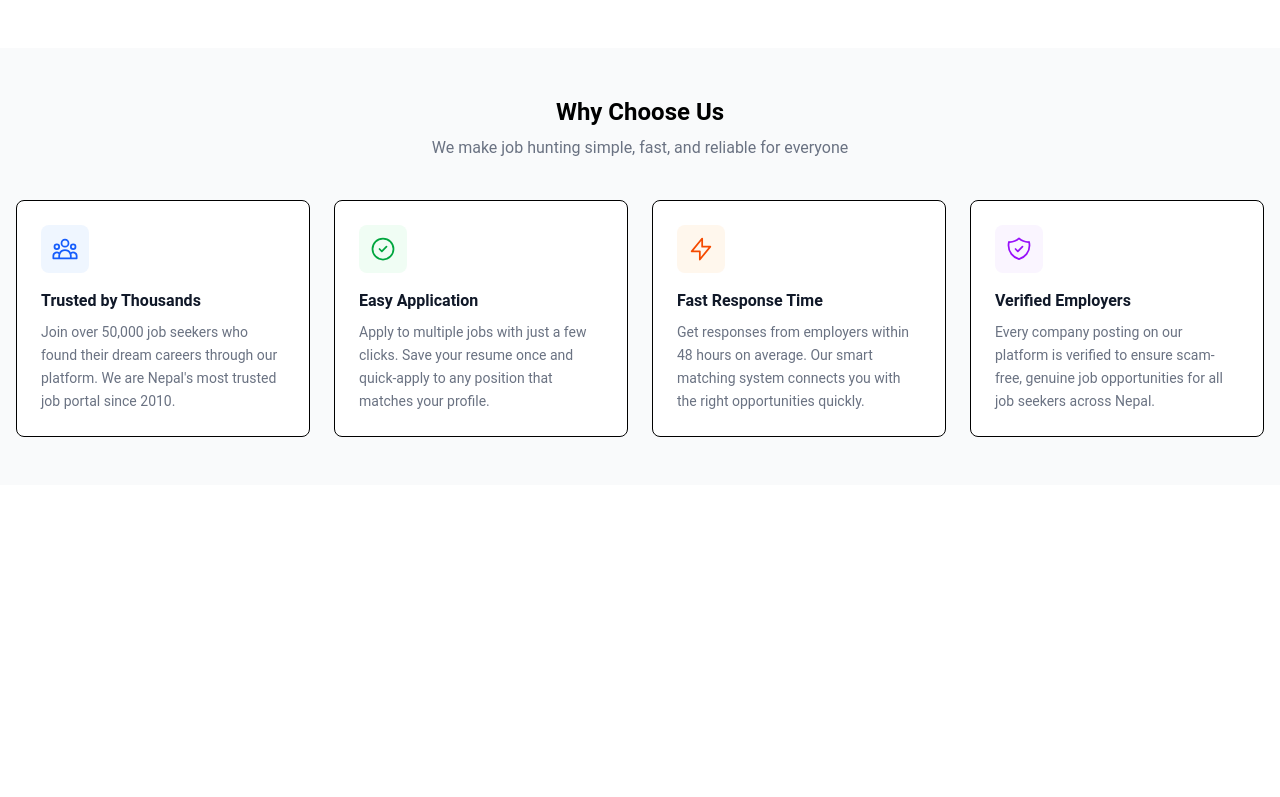
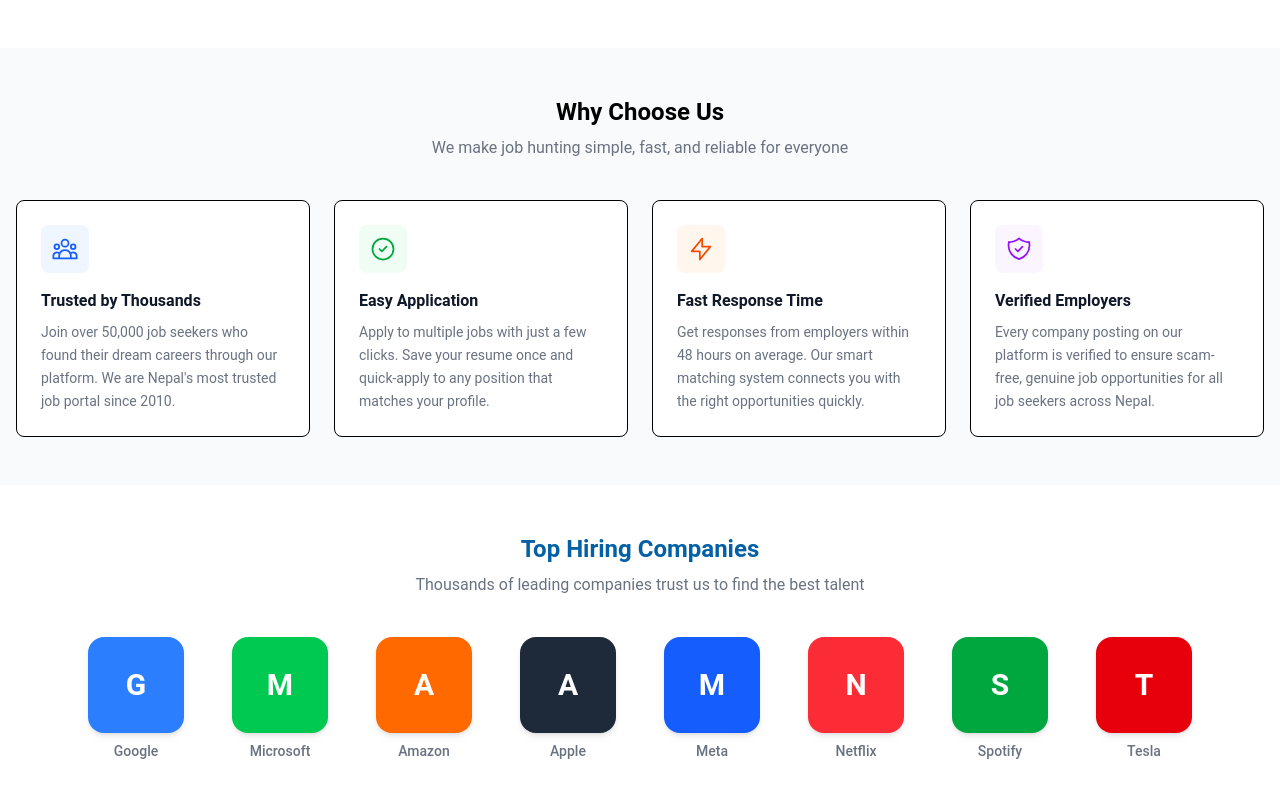
Before and after one commit to raisalomi595/JobNepal, a React app: page / in a window 1280 px wide. Shown: the part 2201-2998 px from the top of the page. Before the commit the page ends 2686 px from the top, so only its background shows below. Built offline with nearby package versions, Linux system fonts and the light colour scheme; the HTML template or start-up script is replaced by a standard one.

Commit message:
feat: Companies file added

```diff
--- a/src/App.jsx
+++ b/src/App.jsx
@@ -22,6 +22,7 @@ import JobSidebar from "./components/JobSidebar";
 import FeaturedJobs from "./components/FeaturedJobs";
 import PopularCategories from "./components/PopularCategories";
 import WhyChooseUs from "./components/WhyChooseUs";
+import TopCompanies from "./components/TopCompanies";
 
 function App() {
   return (
@@ -54,6 +55,7 @@ function App() {
       <FeaturedJobs />
       <PopularCategories />
       <WhyChooseUs />
+      <TopCompanies />
     </div>
   );
 }
--- /dev/null
+++ b/src/components/TopCompanies.jsx
@@ -0,0 +1,38 @@
+const companies = [
+  { name: "Google", initial: "G", color: "bg-blue-500" },
+  { name: "Microsoft", initial: "M", color: "bg-green-500" },
+  { name: "Amazon", initial: "A", color: "bg-orange-500" },
+  { name: "Apple", initial: "A", color: "bg-gray-800" },
+  { name: "Meta", initial: "M", color: "bg-blue-600" },
+  { name: "Netflix", initial: "N", color: "bg-red-500" },
+  { name: "Spotify", initial: "S", color: "bg-green-600" },
+  { name: "Tesla", initial: "T", color: "bg-red-600" },
+];
+
+export default function TopCompanies() {
+  return (
+    <section className="py-12 bg-white">
+      <div className="container mx-auto px-4">
+        <div className="text-center mb-10">
+          {/* ✅ Fixed: removed all the backslashes */}
+          <h2 className="text-2xl font-bold text-[#0261a6]">
+            Top Hiring Companies
+          </h2>
+          <p className="mt-2 text-gray-500">
+            Thousands of leading companies trust us to find the best talent
+          </p>
+        </div>
+        <div className="flex flex-wrap items-center justify-center gap-8 md:gap-12">
+          {companies.map((company) => (
+            <a key={company.name} href="#" className="group flex flex-col items-center gap-2">
+              <div className={`w-20 h-20 md:w-24 md:h-24 ${company.color} rounded-2xl flex items-center justify-center shadow-md group-hover:shadow-xl group-hover:-translate-y-1 transition-all duration-300`}>
+                <span className="text-2xl md:text-3xl font-bold text-white">{company.initial}</span>
+              </div>
+              <span className="text-sm font-medium text-gray-500 group-hover:text-gray-900 transition-colors">{company.name}</span>
+            </a>
+          ))}
+        </div>
+      </div>
+    </section>
+  );
+}
```
